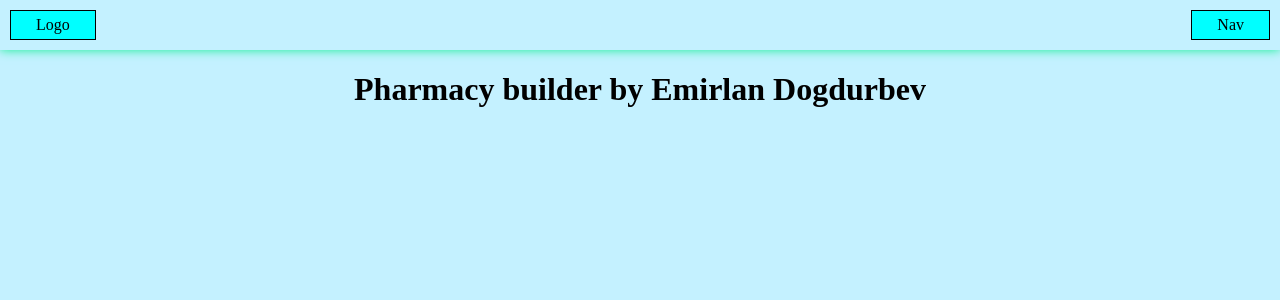
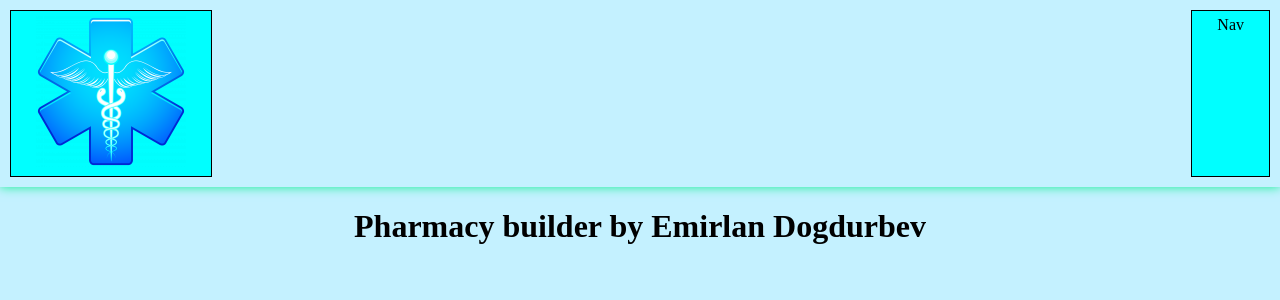
Before and after one commit to EmirlanDogdurbaev/builder, a React (Create React App) app: page / in a window 1280 px wide. Shown: the top 300 px of the page. Built offline with nearby package versions, Linux system fonts and the light colour scheme.

Commit message:
add logo

```diff
--- a/src/components/Logo/Logo.js
+++ b/src/components/Logo/Logo.js
@@ -1,9 +1,10 @@
-import classes from "./Logo.module.css"
+import classes from "./Logo.module.css";
+import logo from "../../images/logo.png";
 
 const Logo = () => {
     return (
         <div className={classes.Logo}>
-            Logo
+            <img src={logo} alt="logo"></img>
         </div>
     );
 }
```
Also changed, not shown: src/images/logo.png (added).
